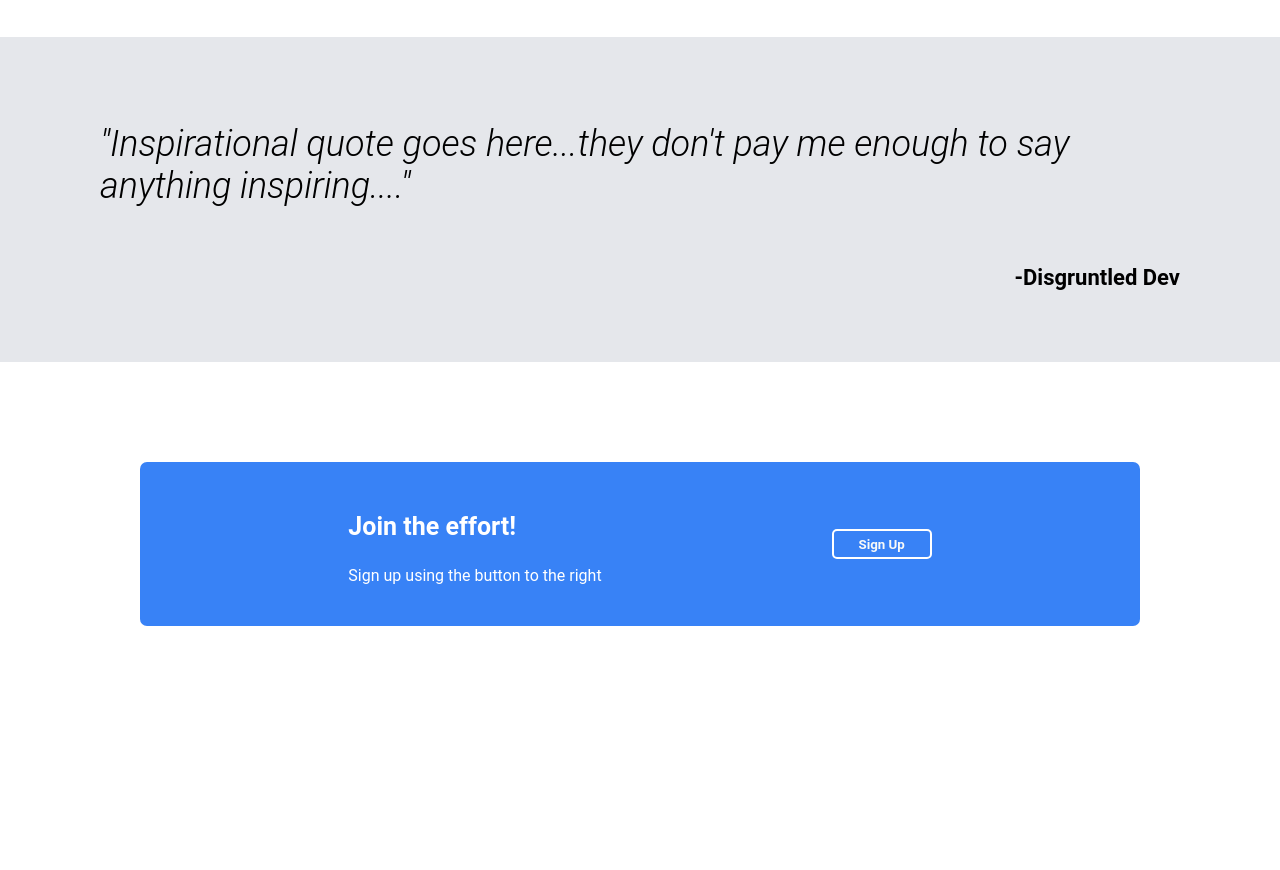
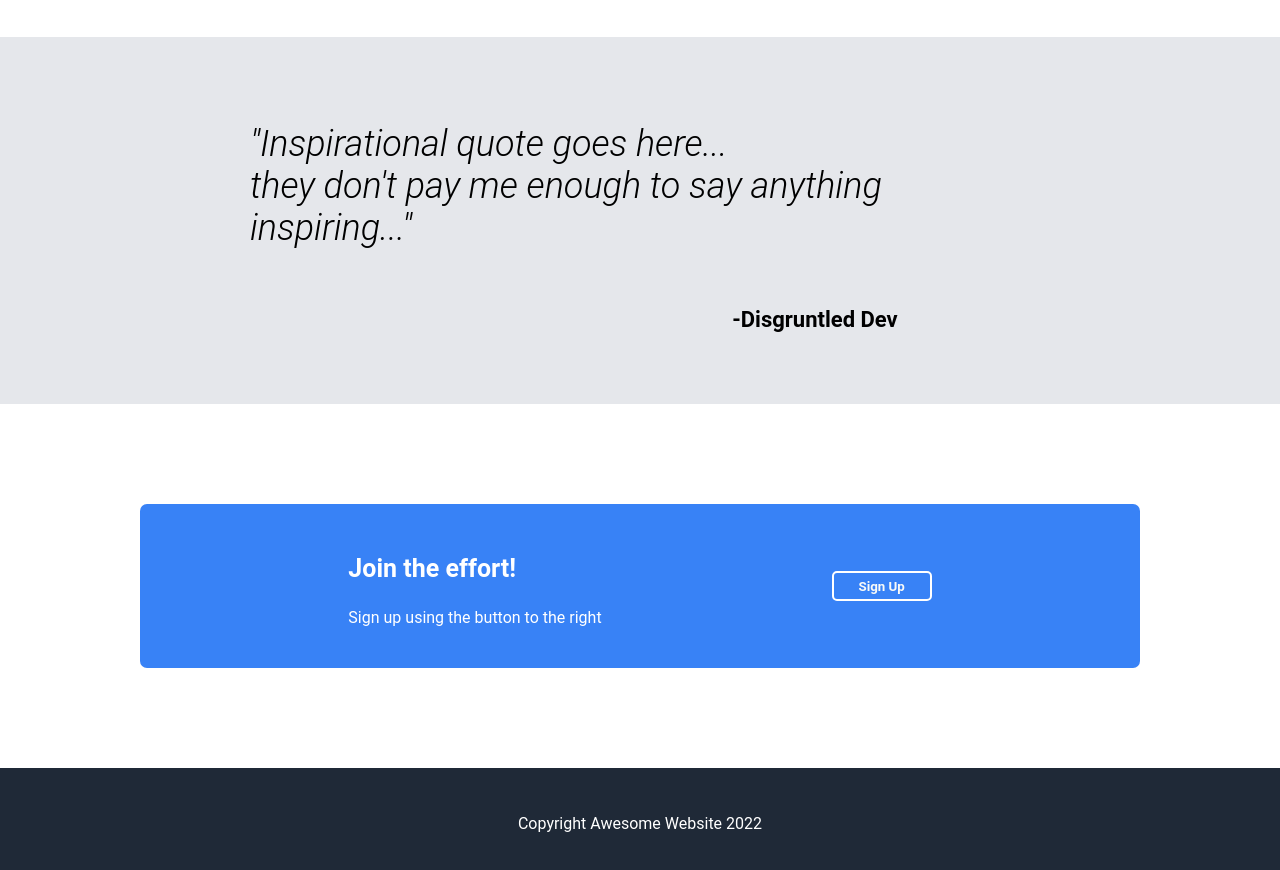
Before and after one commit to SanteIsHere/odin-landing-page-asante, a plain HTML site: page index.html in a window 1280 px wide. Shown: the part 772-1642 px from the top of the page. Before the commit the page ends 1498 px from the top, so only its background shows below. Drawn offline with Linux system fonts and the light colour scheme.

Commit message:
Finished with footer and overall project

```diff
--- a/index.html
+++ b/index.html
@@ -23,7 +23,7 @@
                 </div>
                 <button class="sign-up">Sign Up!</button>
             </div>
-            <div class="placeholder">Image goes here</div>
+            <div class="placeholder" style="color: white;">Image goes here</div>
         </div>
         <div class="rand-info">
             <h1 class="info-header">Information Here!</h1>
@@ -47,7 +47,7 @@
             </div>
         </div>
         <div class="quote-section">
-            <p class="quote">"Inspirational quote goes here...they don't pay me enough to say anything inspiring...."</h1>
+            <p class="quote">"Inspirational quote goes here...<br>they don't pay me enough to say anything inspiring..."</h1>
             <div class="quotee-cont">
                 <p class="quotee">-Disgruntled Dev</p>
             </div>
@@ -64,6 +64,7 @@
             </div>
         </div>
         <div class="footer">
+            <p style="color: white;">Copyright Awesome Website 2022</p>
         </div>
     </body>
 </html>
--- a/styles.css
+++ b/styles.css
@@ -118,7 +118,11 @@ body {
 /* Start Quote Section */
 .quote-section {
     background-color: #e5e7eb;
-    padding: 50px 100px;
+    padding: 50px 250px;
+    display: flex;
+    justify-content: center;
+    flex-direction: column;
+    align-items: center;
 }
 
 .quote {
@@ -129,7 +133,8 @@ body {
 
 .quotee-cont {
     display: flex;
-    justify-content: flex-end;
+    justify-content: center;
+    padding-left: 350px;
 }
 
 .quotee {
@@ -138,6 +143,8 @@ body {
 }
 
 /*  End Quote Sect */
+
+/* Start call to action section */
 .call-to-act-div {
     display: flex;
     flex-direction: column;
@@ -156,7 +163,6 @@ body {
     width: 800px;
     justify-content: center;
 }
-
 
 .call-text {
     color: white;
@@ -186,3 +192,12 @@ body {
     width: 100px;
     height: 30px;
 }
+/* End call to action section */
+
+/* Footer Start */
+.footer {
+    background-color: #1f2937;
+    display: flex;
+    justify-content: center;
+    padding: 30px;
+}
```
